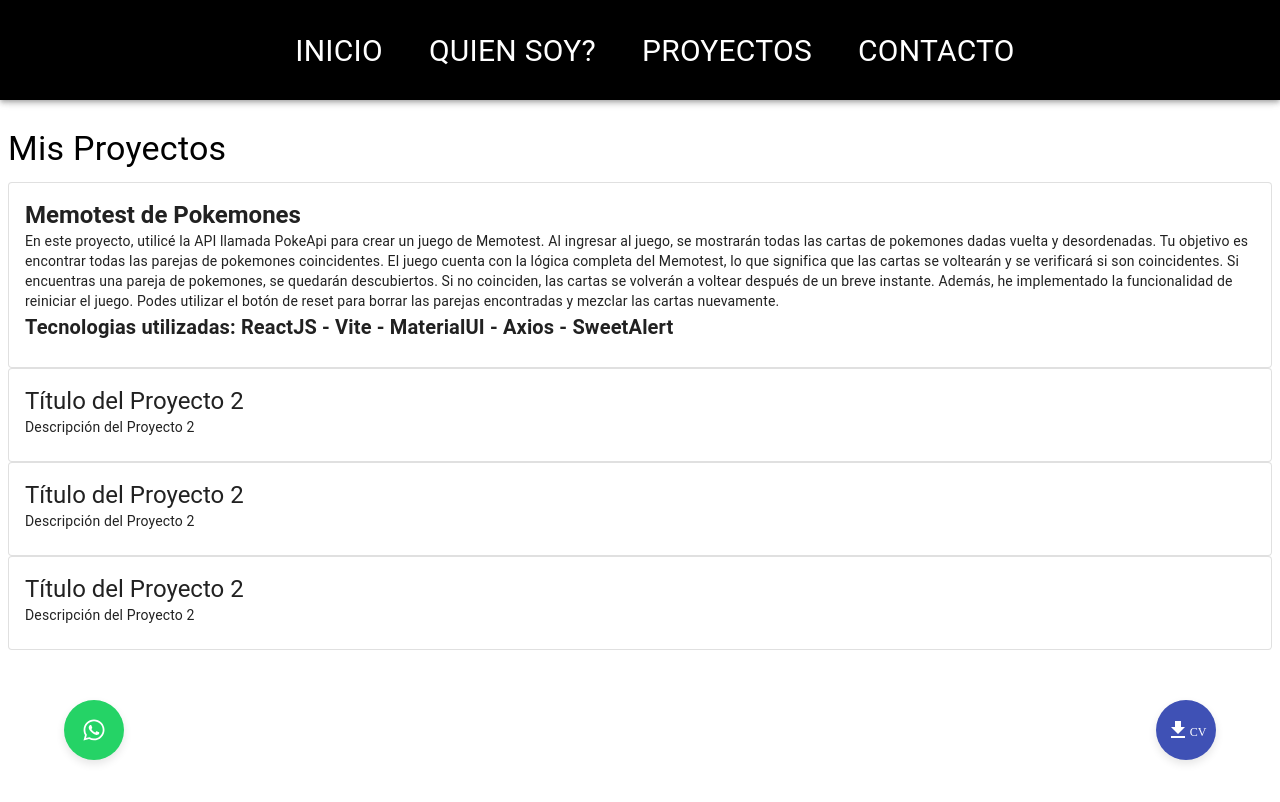
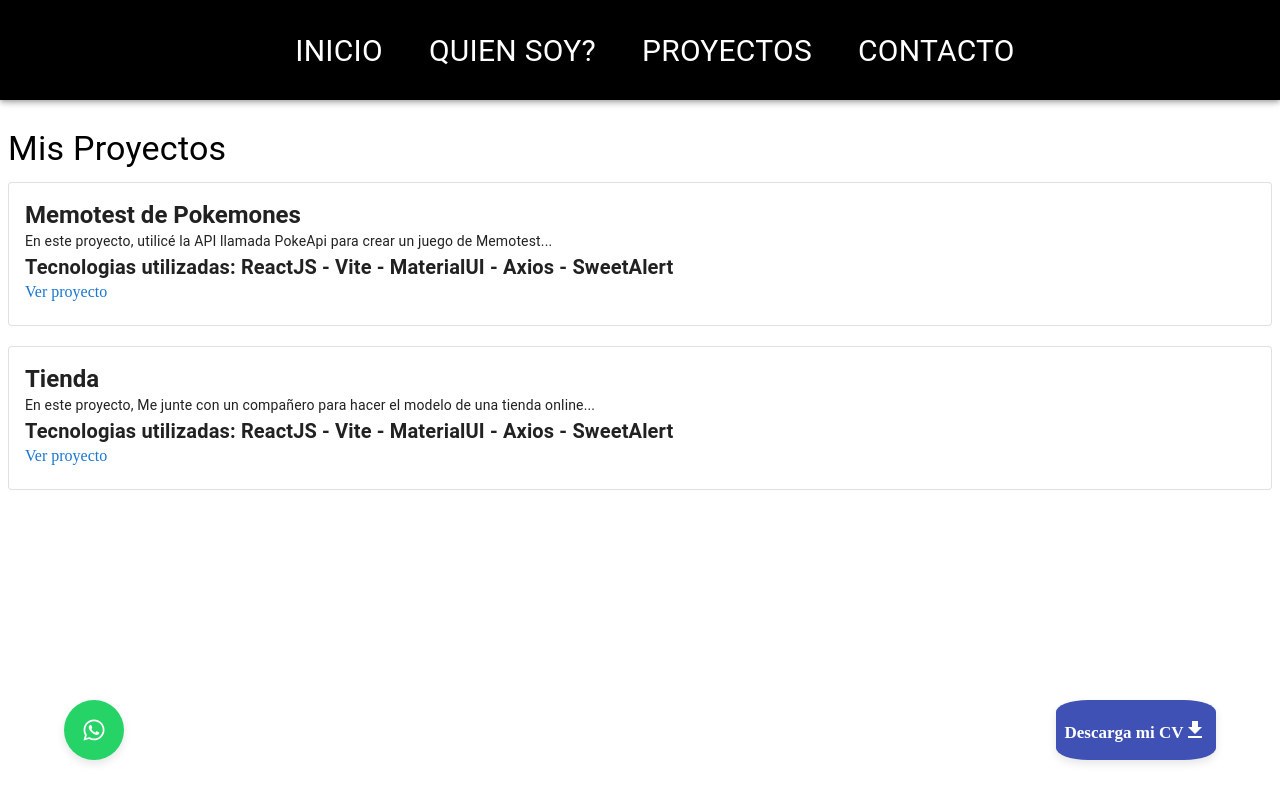
Before and after one commit to FedeCortes/Portafolio, a React (Vite) app: page /Proyectos in a window 1280 px wide. Shown: the top 802 px of the page. Built offline with nearby package versions, Linux system fonts and the light colour scheme.

Commit message:
botones con la funcionalidad. estilos

```diff
--- a/src/assets/components/Boton.jsx
+++ b/src/assets/components/Boton.jsx
@@ -7,7 +7,11 @@ const Boton = () => {
   return (
     <Box>
       {/* Botón de WhatsApp */}
-      <div style={{
+      <a
+        href="https://api.whatsapp.com/send?phone=1121608606"
+        target="_blank"
+        rel="noopener noreferrer"
+        style={{
           position: 'fixed',
           bottom: '5%',
           left: '5%',
@@ -22,18 +26,24 @@ const Boton = () => {
           fontSize: '24px',
           boxShadow: '0 4px 8px rgba(0, 0, 0, 0.1)',
           cursor: 'pointer',
-      }}>
+          textDecoration: 'none',
+        }}
+      >
         <FaWhatsapp />
-      </div>
+      </a>
 
       {/* Botón de Descargar CV */}
-      <div style={{
+      <a
+
+        href="./CV_Federico_Cortes_2023.pdf" download
+
+        style={{
           position: 'fixed',
           bottom: '5%',
           right: '5%',
           backgroundColor: '#3f51b5',
-        borderRadius: '50%',
-        width: '60px',
+          borderRadius: '20%',
+          width: '160px',
           height: '60px',
           display: 'flex',
           alignItems: 'center',
@@ -42,10 +52,14 @@ const Boton = () => {
           fontSize: '24px',
           boxShadow: '0 4px 8px rgba(0, 0, 0, 0.1)',
           cursor: 'pointer',
-      }}>
+          textDecoration: 'none',
+        }}
+      >
+        <div style={{ fontSize: '17px', fontWeight: 'bold', marginTop: '5px' }}>
+          Descarga mi CV
+        </div>
         <GetAppIcon />
-        <div style={{ fontSize: '12px', marginTop: '5px' }}>CV</div>
-      </div>
+      </a>
     </Box>
   );
 };
--- a/src/assets/pages/Inicio.jsx
+++ b/src/assets/pages/Inicio.jsx
@@ -4,24 +4,41 @@ import imagenPerfil from './fotoperfil.jpeg';
 
 const Inicio = () => {
   return (
-    <Grid container marginTop={20} style={{marginBottom:'200px',}}>
+    <Grid container style={{ marginBottom: '200px' }} spacing={4}>
       <Grid item xs={12} sm={6}>
-        <Box  sx={{ display: 'flex', flexDirection: 'column', alignItems: 'center', justifyContent: 'center', height: '100%' }}>
-          <Typography variant="h2">Federico Cortes</Typography>
-          <Box marginTop={1}>
-            <Typography variant="p" sx={{fontSize:"23px"}}>Estudiante de Sistemas</Typography>
-          </Box>
-          <Box marginTop={1}>
-            <Typography variant="p" sx={{fontSize:"23px"}}>Desarrollador ReactJS</Typography>
-          </Box>
-          <Box marginTop={1}>
-            <Typography variant="p" sx={{fontSize:"23px"}}>Community manager</Typography>
-          </Box>
+        <Box
+          sx={{
+            display: 'flex',
+            flexDirection: 'column',
+            alignItems: 'center',
+            justifyContent: 'center',
+            height: '100%',
+            padding: '2rem',
+            textAlign: 'center',
+          }}
+        >
+          <Typography variant="h2" sx={{ marginBottom: '1rem' }}>
+            Federico Cortes
+          </Typography>
+          <Typography variant="subtitle1">Estudiante de Sistemas</Typography>
+          <Typography variant="subtitle1">Desarrollador ReactJS</Typography>
+          <Typography variant="subtitle1">Community Manager</Typography>
         </Box>
       </Grid>
       <Grid item xs={12} sm={6}>
-        <Box sx={{ display: 'flex', flexDirection: 'column', justifyContent: 'center', height: '100%' }}>
-        <img src={imagenPerfil} alt="Foto de perfil" style={{width:"300px", borderRadius: "20%", border:"black"}}/>
+        <Box
+          sx={{
+            display: 'flex',
+            justifyContent: 'center',
+            alignItems: 'center',
+            height: '100%',
+          }}
+        >
+          <img
+            src={imagenPerfil}
+            alt="Foto de perfil"
+            style={{ width: '100%', maxWidth: '300px', borderRadius: '20%' }}
+          />
         </Box>
       </Grid>
     </Grid>
--- a/src/assets/pages/Proyectos.jsx
+++ b/src/assets/pages/Proyectos.jsx
@@ -2,75 +2,47 @@ import React from "react";
 import Card from "@mui/material/Card";
 import CardContent from "@mui/material/CardContent";
 import Typography from "@mui/material/Typography";
+import Link from "@mui/material/Link";
+
+const ProjectCard = ({ title, description, technologies, link }) => (
+  <Card variant="outlined" style={{ marginBottom: "20px" }}>
+    <CardContent>
+      <Typography variant="h5" component="h2" sx={{ fontWeight: 'bold' }}>
+        {title}
+      </Typography>
+      <Typography variant="body2" component="p">
+        {description}
+      </Typography>
+      <Typography variant="h6" component="h5" sx={{ fontWeight: 'bold' }}>
+        Tecnologias utilizadas: {technologies}
+      </Typography>
+      <Link href={link} target="_blank" rel="noopener" style={{ textDecoration: "none" }}>
+        Ver proyecto
+      </Link>
+    </CardContent>
+  </Card>
+);
 
 const Proyectos = () => {
   return (
-    <div style={{marginBottom:'200px',}}>
+    <div style={{ marginBottom: "200px" }}>
       <Typography variant="h4" component="h2" gutterBottom>
         Mis Proyectos
       </Typography>
-      <a href="https://memotestfedecortes.netlify.app/" target="_blank" style={{textDecoration:"none"}}>
-        <Card variant="outlined">
-        <CardContent>
-        <Typography variant="h5" component="h2" sx={{ fontWeight: 'bold' }}>
-     Memotest de Pokemones
-     </Typography>
-  <Typography variant="body2" component="p">
-    En este proyecto, utilicé la API llamada PokeApi para crear un juego de Memotest.
-    Al ingresar al juego, se mostrarán todas las cartas de pokemones dadas vuelta y desordenadas.
-    Tu objetivo es encontrar todas las parejas de pokemones coincidentes.
 
-    El juego cuenta con la lógica completa del Memotest, lo que significa que las cartas se voltearán y se verificará si son coincidentes.
-    Si encuentras una pareja de pokemones, se quedarán descubiertos. Si no coinciden, las cartas se volverán a voltear después de un breve instante.
+      <ProjectCard
+        title="Memotest de Pokemones"
+        description="En este proyecto, utilicé la API llamada PokeApi para crear un juego de Memotest..."
+        technologies="ReactJS - Vite - MaterialUI - Axios - SweetAlert"
+        link="https://memotestfedecortes.netlify.app/"
+      />
 
-    Además, he implementado la funcionalidad de reiniciar el juego. Podes utilizar el botón de reset para borrar las parejas encontradas y mezclar las cartas nuevamente.
-
-  </Typography>
-  <Typography variant="h6" component="h5" sx={{ fontWeight: 'bold' }}>
-  Tecnologias utilizadas: ReactJS - Vite - MaterialUI - Axios - SweetAlert
-</Typography>
-</CardContent>
-        </Card>
-      </a>
-
-      <a href="link-al-proyecto-2" target="_blank" style={{textDecoration:"none"}}>
-        <Card variant="outlined">
-          <CardContent>
-            <Typography variant="h5" component="h2">
-              Título del Proyecto 2
-            </Typography>
-            <Typography variant="body2" component="p">
-              Descripción del Proyecto 2
-            </Typography>
-          </CardContent>
-        </Card>
-      </a>
-
-      <a href="link-al-proyecto-2" target="_blank" style={{textDecoration:"none"}}>
-        <Card variant="outlined">
-          <CardContent>
-            <Typography variant="h5" component="h2">
-              Título del Proyecto 2
-            </Typography>
-            <Typography variant="body2" component="p">
-              Descripción del Proyecto 2
-            </Typography>
-          </CardContent>
-        </Card>
-      </a>
-
-      <a href="link-al-proyecto-2" target="_blank" style={{textDecoration:"none"}}>
-        <Card variant="outlined">
-          <CardContent>
-            <Typography variant="h5" component="h2">
-              Título del Proyecto 2
-            </Typography>
-            <Typography variant="body2" component="p">
-              Descripción del Proyecto 2
-            </Typography>
-          </CardContent>
-        </Card>
-      </a>
+       <ProjectCard
+        title="Tienda"
+        description="En este proyecto, Me junte con un compañero para hacer el modelo de una tienda online..."
+        technologies="ReactJS - Vite - MaterialUI - Axios - SweetAlert"
+        link="https://memotestfedecortes.netlify.app/"
+      />
     </div>
   );
 };
--- a/src/assets/pages/QuienSoy.jsx
+++ b/src/assets/pages/QuienSoy.jsx
@@ -24,7 +24,7 @@ const QuienSoy = () => {
         <Grid item xs={10} sm={8} md={8} lg={8}>
           <Typography variant="body1">
             <hr />
-            Tengo 21 años, y  estoy estudiando la carrera <strong>“Analista de sistemas”</strong>. Hice varios cursos sobre desarrollo web y además aprendi ReactJS y Java en la universidad.
+            Tengo 21 años, vivo en Zona Norte, Buenos Aires, Argentina.<br></br> Actualmente estoy estudiando la carrera <strong>“Analista de sistemas”</strong>. Hice varios cursos sobre desarrollo web y además aprendi <strong>ReactJS y Java</strong> en la universidad.
           </Typography>
         </Grid>
         <Grid item xs={10} sm={8} md={8} lg={8}>
@@ -42,7 +42,7 @@ const QuienSoy = () => {
         </Grid>
         <Grid item xs={10} sm={8} md={8} lg={8}>
           <Typography variant="body1">
-          En mi tiempo libre generalmente estoy en el gimnasio de Crossfit. Creo que el entrenamiento no solo es beneficioso para el cuerpo, sino que también es bueno para la disciplina y la determinación.💪
+          En mi tiempo libre generalmente estoy en el gimnasio. Creo que el entrenamiento no solo es bueno para el cuerpo, sino que también es bueno para la disciplina y la determinación.💪
           </Typography>
         </Grid>
         <Grid item xs={10} sm={8} md={8} lg={8}>
```
Also changed, not shown: src/assets/pages/Contacto.jsx (+36 -40 lines), 1 other file (tests, documents, lock files or other folders). Lines whose indentation alone changed are shown as unchanged.
